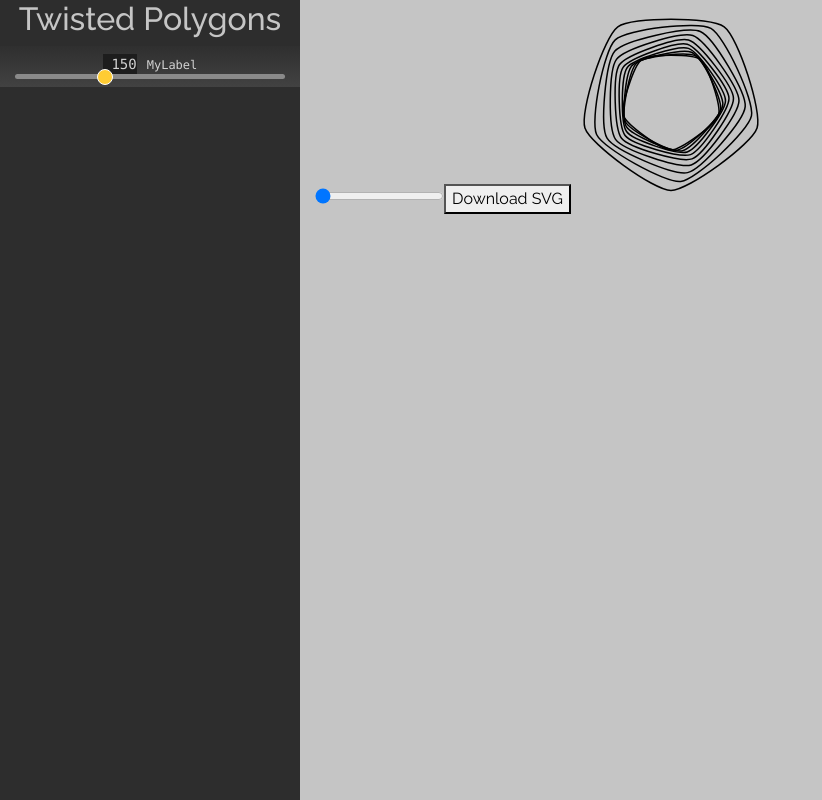
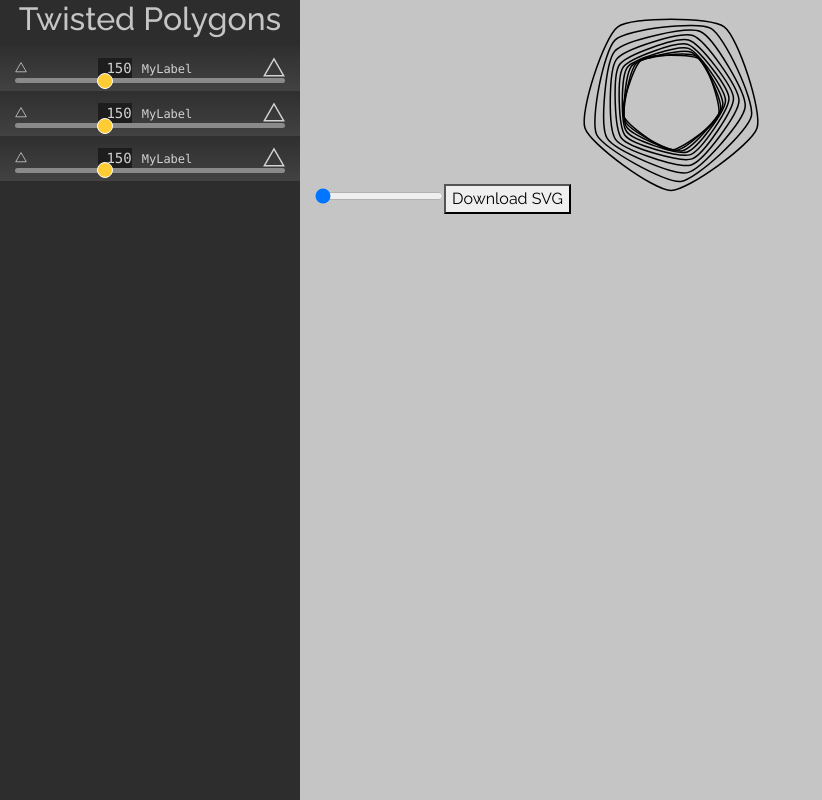
Before and after one commit to msurguy/rad-lines, a Vue app: page / in a window 1280 px wide. Shown: the whole page, without its empty margins (0-822 px from the left). Built offline with nearby package versions, Linux system fonts and the light colour scheme.

Commit message:
finishing component

```diff
--- a/src/App.vue
+++ b/src/App.vue
@@ -4,7 +4,9 @@
     <!-- Sidebar -->
     <div id="sidebar-wrapper">
       <div class="sidebar-heading text-center"><h2>Twisted Polygons</h2></div>
-      <slider :min="100" :max="255" label="MyLabel" :default-value="150"></slider>
+      <slider :left-icon="require(`@/icons/triangle-small-01.svg`)" :right-icon="require(`@/icons/triangle-small-01.svg`)" :min="100" :max="255" label="MyLabel" :default-value="defaultFrequency"  v-bind:num.sync="frequency"></slider>
+      <slider :left-icon="require(`@/icons/triangle-small-01.svg`)" :right-icon="require(`@/icons/triangle-small-01.svg`)" :min="100" :max="255" label="MyLabel" :default-value="defaultFrequency"  v-bind:num.sync="frequency"></slider>
+      <slider :left-icon="require(`@/icons/triangle-small-01.svg`)" :right-icon="require(`@/icons/triangle-small-01.svg`)" :min="100" :max="255" label="MyLabel" :default-value="defaultFrequency"  v-bind:num.sync="frequency"></slider>
     </div>
     <!-- /#sidebar-wrapper -->
 
@@ -33,7 +35,9 @@ export default {
   },
   data () {
     return {
-      settings: {}
+      settings: {},
+      defaultFrequency: 150,
+      frequency: null
     }
   }
 }
--- a/src/components/Slider.vue
+++ b/src/components/Slider.vue
@@ -52,6 +52,14 @@ export default {
     return {
       num: this.defaultValue
     }
+  },
+  mounted () {
+    this.$emit('update:num', this.num)
+  },
+  watch: {
+    num (value) {
+      this.$emit('update:num', value)
+    }
   }
 }
 </script>
```
